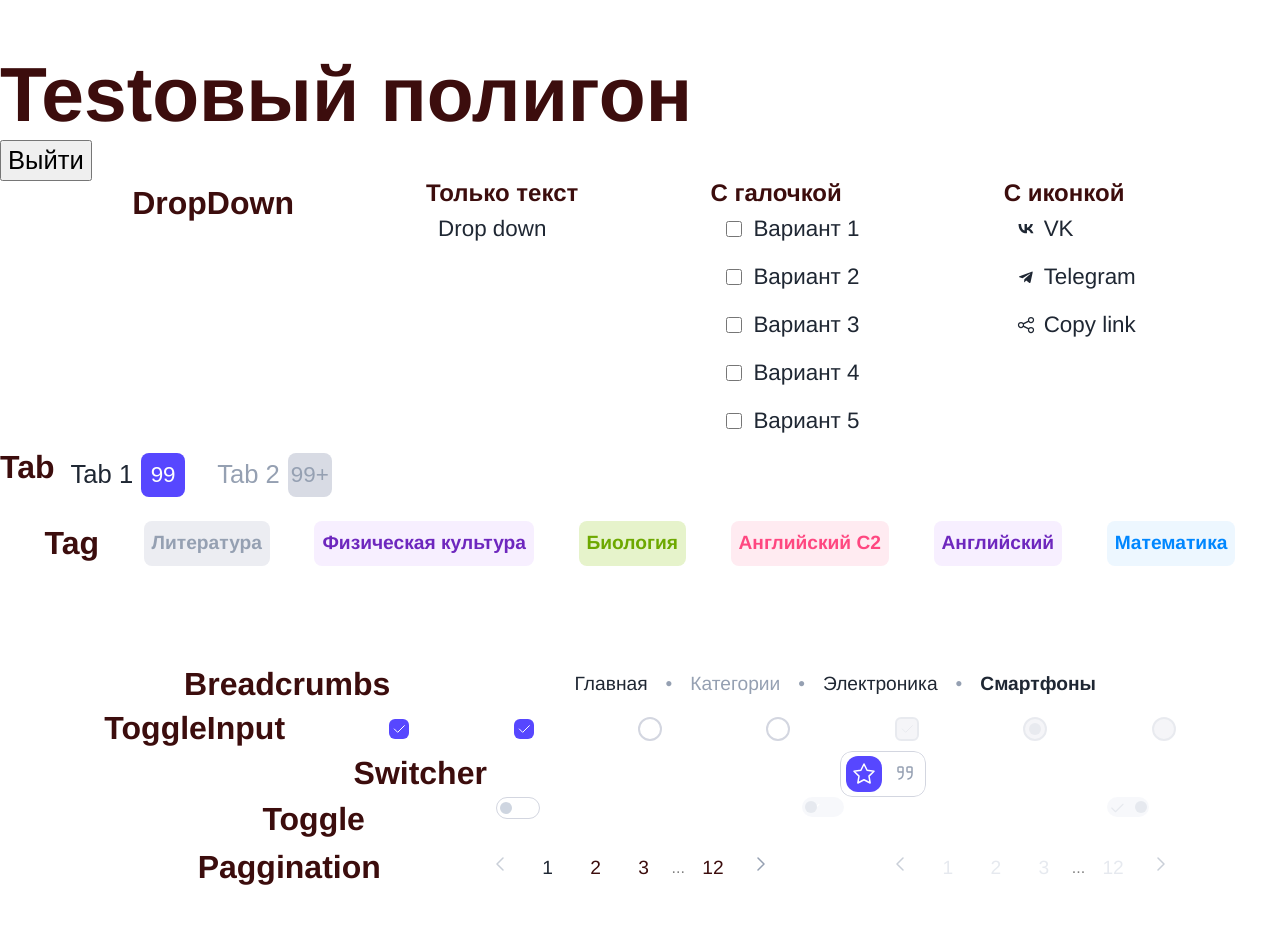
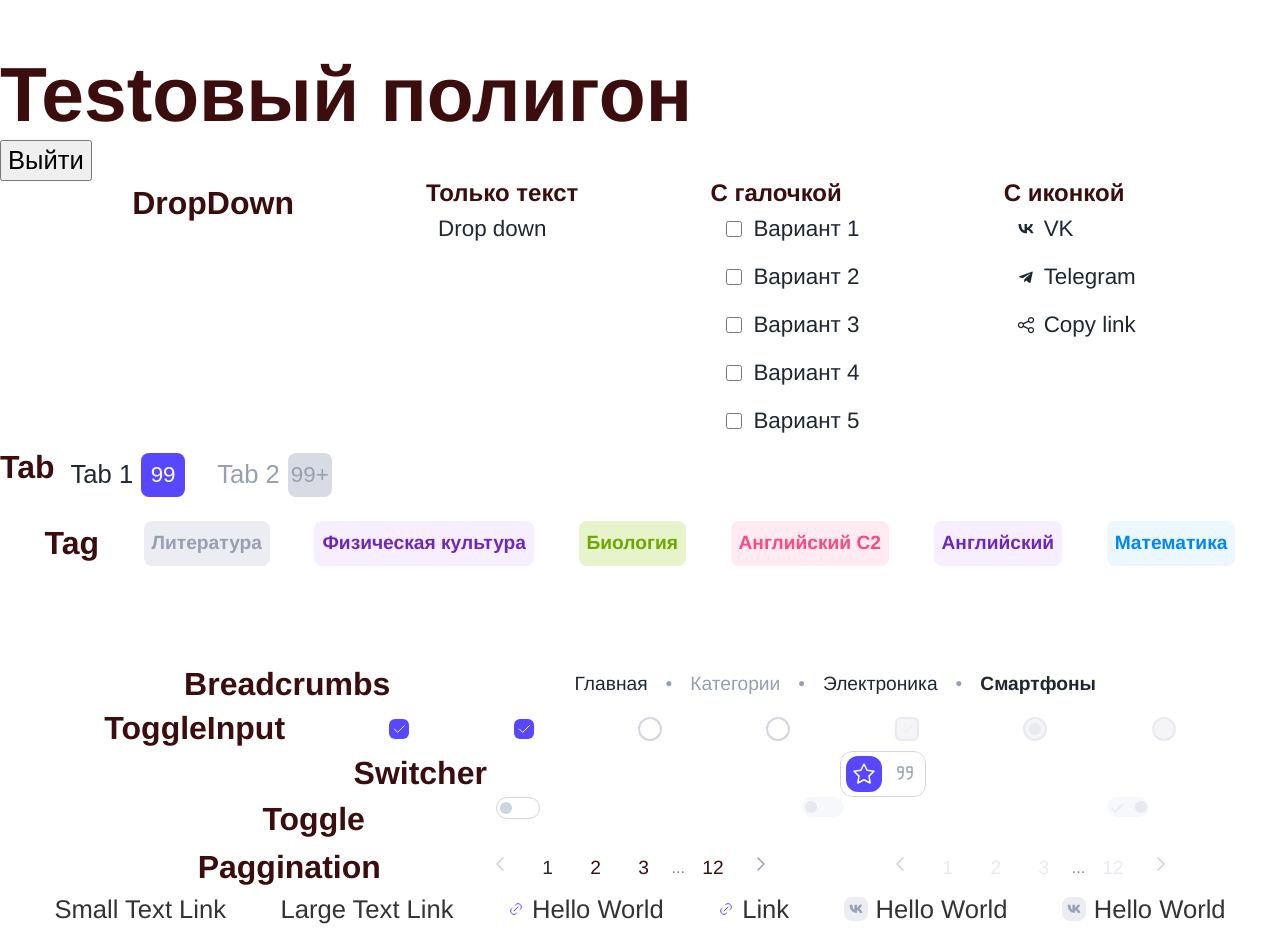
Before and after one commit to Aldiyar-B/Paraweb, a React (Vite) app: page /test in a window 1280 px wide. Shown: the top 952 px of the page. Before the commit the page ends 890 px from the top, so only its background shows below. Built offline with nearby package versions, Linux system fonts and the light colour scheme.

Commit message:
Link не полностью сделан

```diff
--- /dev/null
+++ b/src/components/Link/LinkComponent.jsx
@@ -0,0 +1,36 @@
+import React from 'react';
+import styles from './LinkComponent.module.scss';
+import { icons } from '../Switcher/icons';
+
+const getIcon = (iconName) =>
+  icons[`../../assets/svg/icons/${iconName}.svg`] || null;
+
+const LinkComponent = ({
+  href,
+  children,
+  icon,
+  type = 'text',
+  size = 'small',
+  disabled = false,
+}) => {
+  return (
+    <span className={styles.linkWrapper}>
+      {icon && getIcon(icon) && (
+        <span
+          className={`${styles.icon} ${styles[type]}`}
+          dangerouslySetInnerHTML={{ __html: getIcon(icon) }}
+        />
+      )}
+      <a
+        href={disabled ? undefined : href}
+        role={disabled ? 'link' : undefined}
+        aria-disabled={disabled}
+        className={`${styles.link} ${styles[size]}  ${disabled ? styles.disabled : ''}`}
+      >
+        {children && <span>{children}</span>}
+      </a>
+    </span>
+  );
+};
+
+export default LinkComponent;
--- /dev/null
+++ b/src/components/Link/LinkComponent.module.scss
@@ -0,0 +1,124 @@
+@use '../../style/utils/typography.scss' as *;
+@use '../../style/global/breakpoints.scss' as *;
+
+.linkWrapper {
+  display: inline-flex;
+  align-items: center;
+  gap: 8px;
+  @include text-body;
+}
+
+.link {
+  text-decoration: none;
+  color: #333;
+  font-weight: 500;
+  transition: color 0.2s ease-in-out;
+  display: inline-flex;
+  align-items: center;
+
+  /* Подчеркивание для ссылок при hover и active */
+  &:hover {
+    color: var(--ultramarine-default-color);
+    text-decoration: underline;
+  }
+  &:active {
+    color: var(--ultramarine-default-color);
+    text-decoration: underline;
+  }
+
+  /* Для социальных ссылок убираем подчеркивание */
+  &.social {
+    text-decoration: none; /* Убираем подчеркивание */
+    &:hover {
+      color: var(--ultramarine-default-color);
+      text-decoration: none; /* Убираем подчеркивание */
+    }
+    &:active {
+      color: var(--ultramarine-default-color);
+      text-decoration: none; /* Убираем подчеркивание */
+    }
+  }
+}
+
+/* Размеры */
+.small {
+  .icon {
+    width: 20px;
+    height: 20px;
+  }
+}
+.large {
+  .icon {
+    width: 24px;
+    height: 24px;
+  }
+}
+
+/* Текстовая ссылка */
+.text {
+  gap: 4px;
+  /* Добавляем hover для .text */
+  &:hover {
+    color: var(--ultramarine-default-color);
+    text-decoration: underline;
+  }
+  &:active {
+    color: var(--ultramarine-default-color);
+    text-decoration: underline;
+  }
+}
+
+/* Иконка */
+.icon {
+  width: 16px;
+  height: 16px;
+  display: flex;
+  align-items: center;
+  justify-content: center;
+  svg path {
+    stroke: var(--ultramarine-default-color);
+  }
+
+  /* Добавляем hover для иконки */
+  &:hover {
+    color: var(--ultramarine-default-color);
+    text-decoration: underline;
+  }
+  &:active {
+    color: var(--ultramarine-default-color);
+    text-decoration: underline;
+  }
+}
+
+/* Социальные ссылки */
+.social {
+  display: inline-flex;
+  align-items: center;
+  justify-content: center;
+  padding: 4px;
+  background: var(--gray-color-3);
+  border-radius: 8px;
+
+  .icon {
+    width: 16px;
+    height: 16px;
+  }
+
+  svg path {
+    fill: var(--text-secondary-color);
+    stroke: var(--text-secondary-color);
+  }
+}
+.social {
+  text-decoration: none; /* Убираем подчеркивание */
+
+  &:hover {
+    text-decoration: none; /* Убираем подчеркивание при наведении */
+    color: var(--ultramarine-default-color); /* Цвет при наведении */
+  }
+
+  &:active {
+    text-decoration: none; /* Убираем подчеркивание при активном состоянии */
+    color: var(--ultramarine-default-color); /* Цвет при активации */
+  }
+}
--- /dev/null
+++ b/src/components/Link/icons.jsx
@@ -0,0 +1,5 @@
+// Импортируем иконки
+export const icons = import.meta.glob('../../assets/svg/icons/*.svg', {
+  eager: true,
+  as: 'raw',
+});
--- a/src/views/Test.jsx
+++ b/src/views/Test.jsx
@@ -8,6 +8,7 @@ import Breadcrumbs from '../components/Breadcrumbs/Breadcrumbs';
 import Switcher from '../components/Switcher/Switcher';
 import Toggle from '../components/Toggle/Toggle';
 import Pagination from '../components/Pagination/Pagination';
+import LinkComponent from '../components/Link/LinkComponent';
 
 const breadcrumbItems = [
   { label: 'Главная', path: '/', disabled: false },
@@ -26,7 +27,10 @@ function Test() {
   const [currentPage, setCurrentPage] = useState(1);
 
   return (
-    <div style={{ marginTop: '50px' }}>
+    <div
+      style={{ marginTop: '50px', height: '100vh', marginBottom: '500px' }}
+      className="container"
+    >
       <h1 className="text-h1">Testовый полигон </h1>
       <Link to="/">
         <button className="text-button">Выйти</button>
@@ -173,6 +177,29 @@ function Test() {
           disabled
         />
       </div>
+      {/* Link */}
+      <div style={{ display: 'flex', justifyContent: 'space-evenly' }}>
+        <LinkComponent size="small" type="text" href="#">
+          Small Text Link
+        </LinkComponent>
+        <LinkComponent size="large" type="text" href="#">
+          Large Text Link
+        </LinkComponent>
+
+        <LinkComponent size="small" type="icon" icon="link" href="#">
+          Hello World{' '}
+        </LinkComponent>
+        <LinkComponent size="large" type="icon" icon="link" href="#">
+          Link
+        </LinkComponent>
+
+        <LinkComponent size="small" type="social" icon="social-vk" href="#">
+          Hello World{' '}
+        </LinkComponent>
+        <LinkComponent size="large" type="social" icon="social-vk" href="#">
+          Hello World
+        </LinkComponent>
+      </div>
     </div>
   );
 }
```
